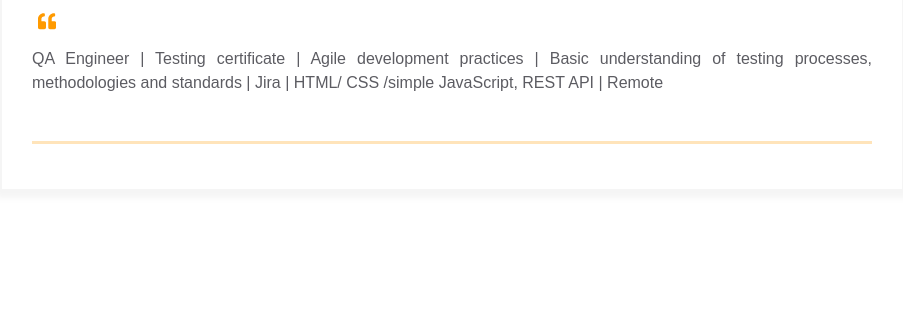
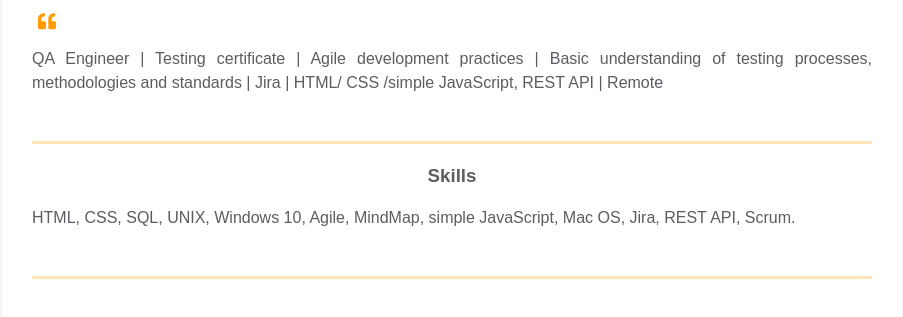
Before and after one commit to LeliaVlasenko/homepage, a plain HTML site: page index.html in a window 1280 px wide. Shown: the part 369-686 px from the top of the page, without its empty margins (188-1091 px from the left). Drawn offline with Linux system fonts and the light colour scheme.

Commit message:
Added skills

```diff
--- a/index.html
+++ b/index.html
@@ -62,6 +62,14 @@
             </div>
           </div>
         </div>
+        <div class="container">
+          <div class="resume__block">
+            <div class="skills">
+              <h3 class="skills__header">Skills</h3>
+              <p class="skills__text">HTML, CSS, SQL, UNIX, Windows 10, Agile, MindMap, simple JavaScript, Mac OS, Jira, REST API, Scrum.</p>
+            </div>
+          </div>
+        </div>
       </div>
     </main>
   </body>
```
